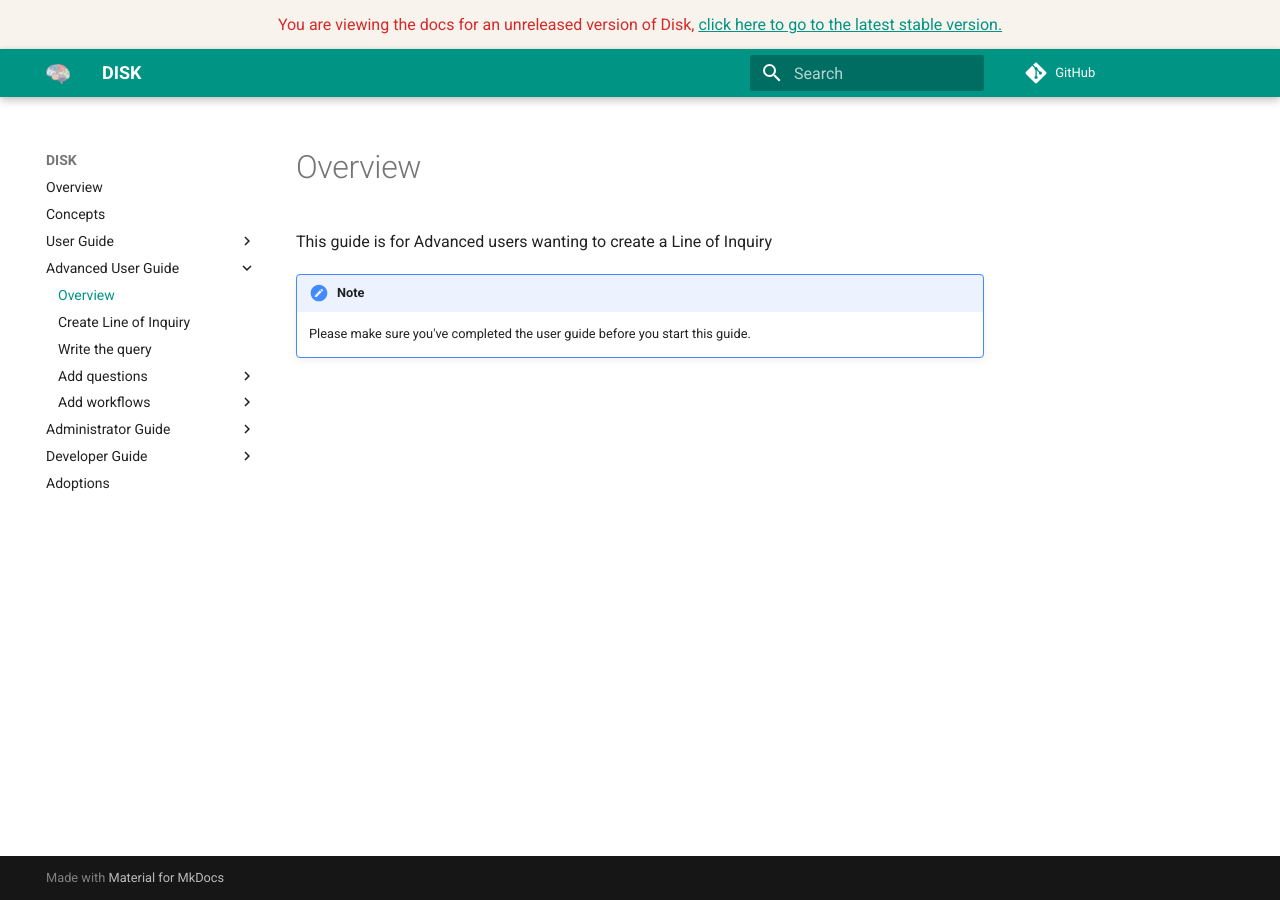
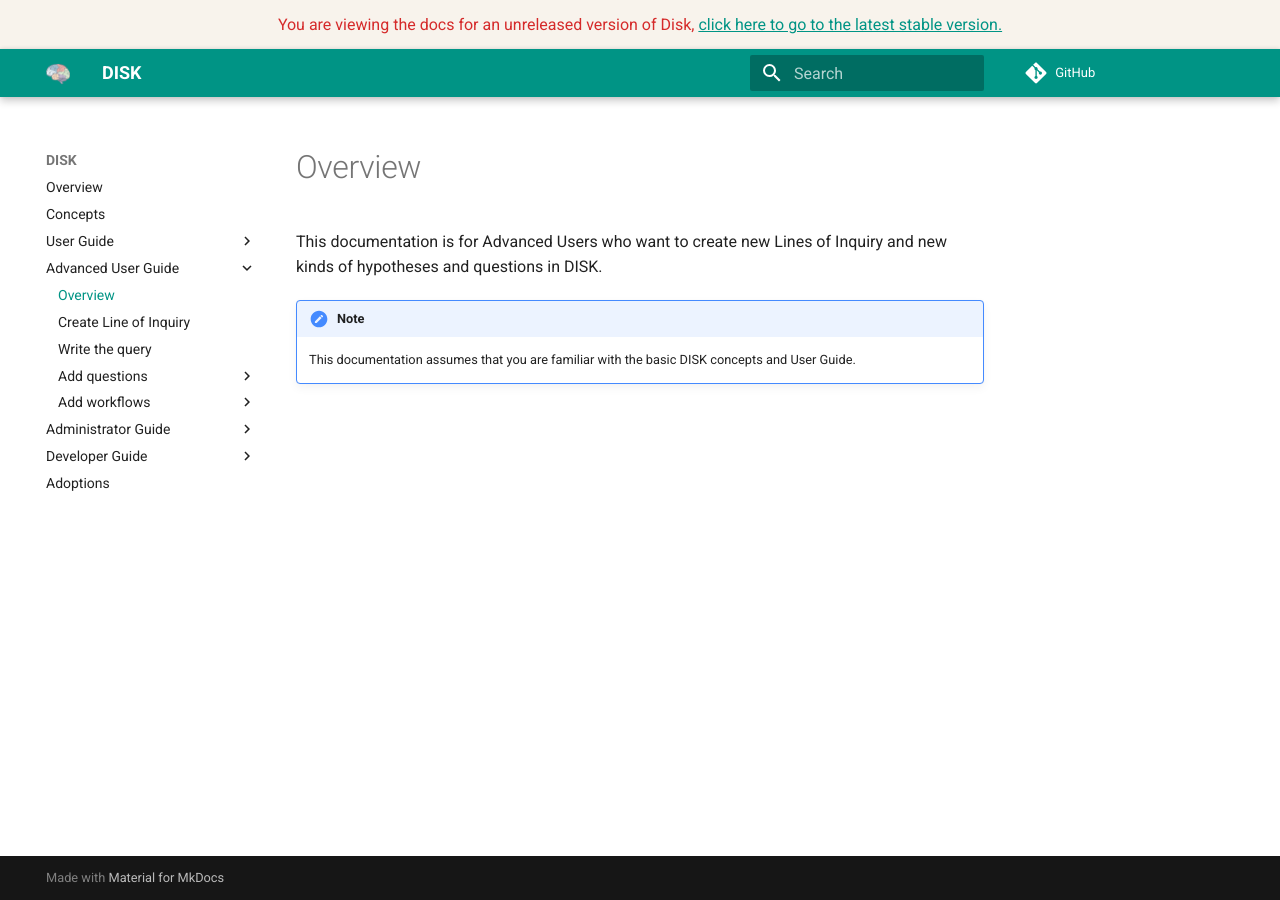
Before and after one commit to KnowledgeCaptureAndDiscovery/DISK-UI, an MkDocs documentation site: the page built from docs/advanced-user-guide/index.md, in a window 1280 px wide. Built offline with MkDocs 1.6.1 and Material for MkDocs 9.7.7, drawn with Linux system fonts in a browser that asks for light colours; comment, search, counter and statistics services are not loaded.

Commit message:
Update index.md

```diff
--- a/docs/advanced-user-guide/index.md
+++ b/docs/advanced-user-guide/index.md
@@ -1,6 +1,6 @@
 # Overview
 
-This guide is for Advanced users wanting to create a Line of Inquiry
+This documentation is for Advanced Users who want to create new Lines of Inquiry and new kinds of hypotheses and questions in DISK.
 
 !!! Note
-    Please make sure you've completed the user guide before you start this guide.
+    This documentation assumes that you are familiar with the basic DISK concepts and User Guide.
```
